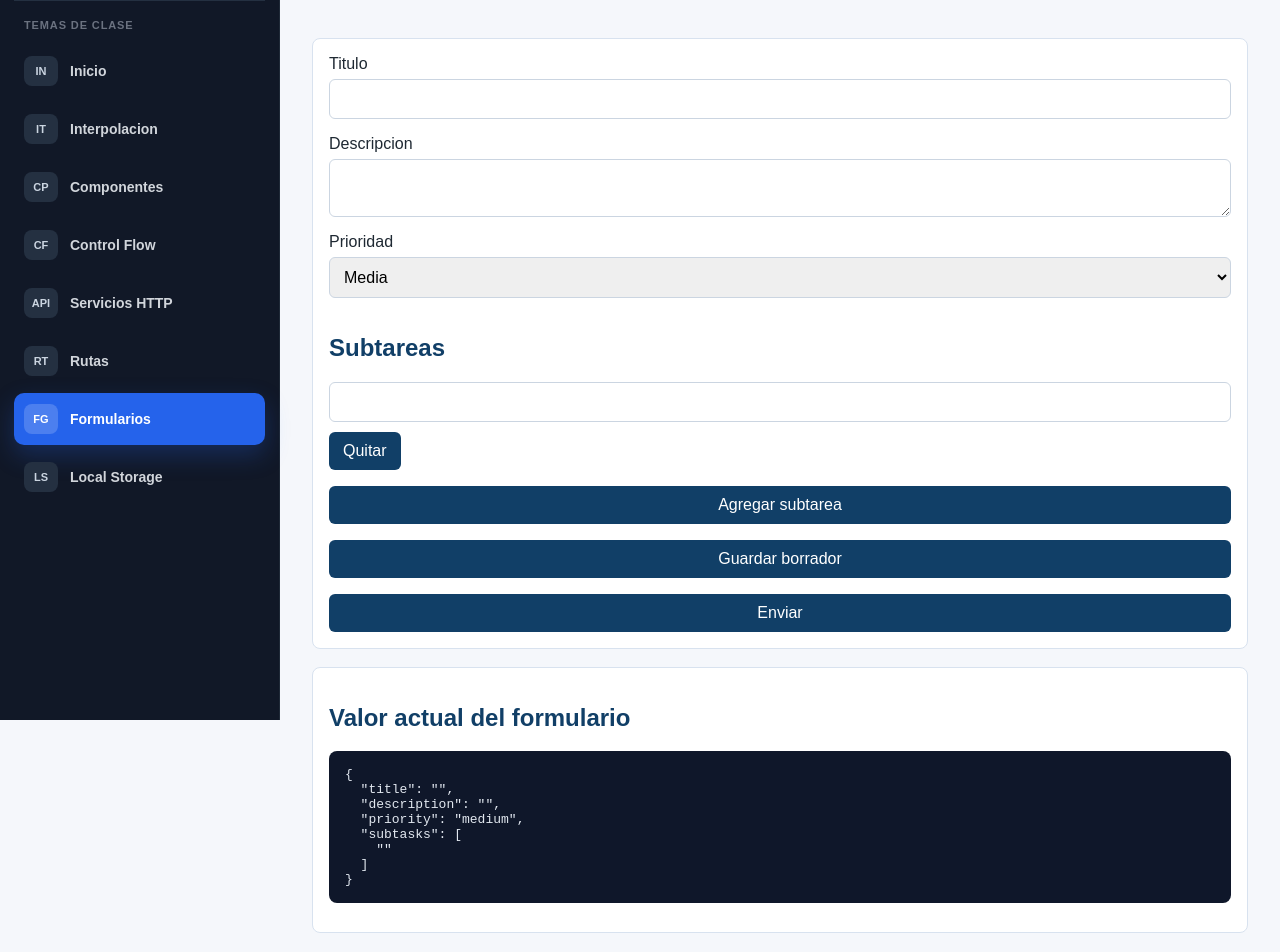
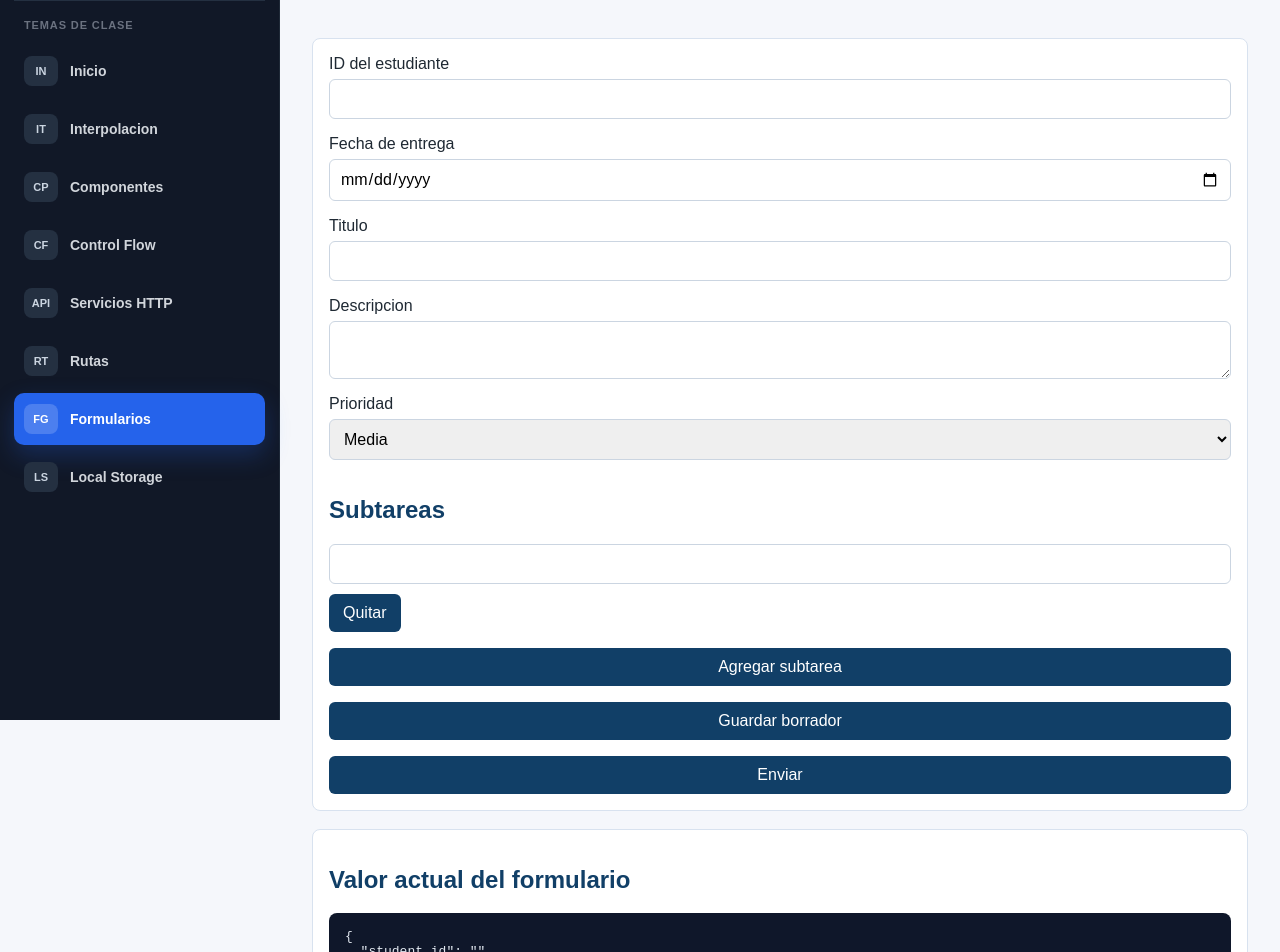
Before and after one commit to iaastudillo/ProyectoFinalAngular, an Angular app in the folder proyecto_final/: page /formularios in a window 1280 px wide. Shown: the part 80-1032 px from the top of the page. Built offline with nearby package versions, Linux system fonts and the light colour scheme.

Commit message:
Se completa tarea 8

```diff
--- a/proyecto_final/src/app/features/forms/forms.page.html
+++ b/proyecto_final/src/app/features/forms/forms.page.html
@@ -17,10 +17,32 @@
   Resultado esperado:
   El formulario valida campos, permite agregar subtareas y prepara datos para POST.
 -->
+
+<!-- DESARROLLO ACTIVIDAD 8 -->
 <section class="section">
   <h1>Formularios reactivos</h1>
 
   <form class="form" [formGroup]="taskForm" (ngSubmit)="submit()">
+    <label>
+      ID del estudiante
+      <input type="number" formControlName="student_id" />
+    </label>
+
+    @if (
+      taskForm.controls.student_id.touched && taskForm.controls.student_id.hasError('required')
+    ) {
+      <p class="error">El ID del estudiante es obligatorio.</p>
+    }
+
+    <label>
+      Fecha de entrega
+      <input type="date" formControlName="due_date" />
+    </label>
+
+    @if (taskForm.controls.due_date.touched && taskForm.controls.due_date.hasError('required')) {
+      <p class="error">La fecha de entrega es obligatoria.</p>
+    }
+
     <label>
       Titulo
       <input type="text" formControlName="title" />
@@ -35,6 +57,9 @@
       Cuando agregues Validators.minLength(3), muestra aqui un mensaje si el titulo es muy corto.
       Criterio de aceptacion: el mensaje debe aparecer solo si el control fue tocado.
     -->
+    @if (taskForm.controls.title.touched && taskForm.controls.title.hasError('minlength')) {
+      <p class="error">El titulo debe tener al menos 3 caracteres.</p>
+    }
 
     <label>
       Descripcion
@@ -63,12 +88,23 @@
           Mostrar un mensaje de error si esta subtarea esta vacia y ya fue tocada.
           Pista: subtask.touched && subtask.hasError('required')
         -->
+        @if (subtask.touched && subtask.hasError('required')) {
+          <p class="error">La subtarea no puede estar vacia.</p>
+        }
       }
     </div>
 
     <button type="button" (click)="addSubtask()">Agregar subtarea</button>
     <button type="button" (click)="saveDraft()">Guardar borrador</button>
     <button type="submit">Enviar</button>
+
+    @if (errorMessage()) {
+      <p class="error">{{ errorMessage() }}</p>
+    }
+
+    @if (successMessage()) {
+      <p class="success">{{ successMessage() }}</p>
+    }
   </form>
 
   <article class="card">
--- a/proyecto_final/src/app/features/forms/forms.page.ts
+++ b/proyecto_final/src/app/features/forms/forms.page.ts
@@ -1,15 +1,13 @@
 import { JsonPipe } from '@angular/common';
-import { Component, inject } from '@angular/core';
-import {
-  FormArray,
-  FormControl,
-  FormGroup,
-  ReactiveFormsModule,
-  Validators,
-} from '@angular/forms';
+import { Component, inject, signal } from '@angular/core';
+import { FormArray, FormControl, FormGroup, ReactiveFormsModule, Validators } from '@angular/forms';
 import { TaskDraftStorageService } from '../../services/task-draft-storage.service';
+import { CreateTaskPayload } from '../../models/task.model';
+import { AcademicApiService } from '../../services/academic-api.service';
 
 interface TaskForm {
+  student_id: FormControl<string>;
+  due_date: FormControl<string>;
   title: FormControl<string>;
   description: FormControl<string>;
   priority: FormControl<'low' | 'medium' | 'high'>;
@@ -44,18 +42,31 @@ export class FormsPage {
    * - Si el POST funciona, debe limpiar el formulario o mostrar la tarea creada.
    * - El payload debe respetar los nombres del backend: student_id y due_date.
    */
+
+  //DESARROLLO ACTIVIDAD 8
   private readonly draftStorage = inject(TaskDraftStorageService);
   private readonly draft = this.draftStorage.loadDraft();
+  private readonly academicApi = inject(AcademicApiService);
+  errorMessage = signal<string | null>(null);
+  successMessage = signal<string | null>(null);
 
   readonly taskForm = new FormGroup<TaskForm>({
+    student_id: new FormControl(this.draft.student_id, {
+      nonNullable: true,
+      validators: [Validators.required],
+    }),
+    due_date: new FormControl(this.draft.due_date, {
+      nonNullable: true,
+      validators: [Validators.required],
+    }),
     title: new FormControl(this.draft.title, {
       nonNullable: true,
-      validators: [Validators.required],
+      validators: [Validators.required, Validators.minLength(3)],
     }),
     description: new FormControl(this.draft.description, {
       nonNullable: true,
     }),
-    priority: new FormControl('medium', {
+    priority: new FormControl(this.draft.priority || 'medium', {
       nonNullable: true,
       validators: [Validators.required],
     }),
@@ -80,8 +91,11 @@ export class FormsPage {
 
   saveDraft(): void {
     this.draftStorage.saveDraft({
+      student_id: this.taskForm.controls.student_id.value,
+      due_date: this.taskForm.controls.due_date.value,
       title: this.taskForm.controls.title.value,
       description: this.taskForm.controls.description.value,
+      priority: this.taskForm.controls.priority.value,
     });
   }
 
@@ -105,5 +119,38 @@ export class FormsPage {
      * 5. Manejar next y error en subscribe.
      */
     console.log('Formulario valido:', this.taskForm.getRawValue());
+
+    this.errorMessage.set(null);
+    this.successMessage.set(null);
+    const value = this.taskForm.getRawValue();
+    const createTaskPayload: CreateTaskPayload = {
+      student_id: parseInt(value.student_id),
+      due_date: value.due_date,
+      title: value.title,
+      description: value.description.trim() ? value.description : null,
+      status: 'pending',
+      priority: value.priority,
+    };
+    this.academicApi.createTask(createTaskPayload).subscribe({
+      next: (task) => {
+        console.log('Se creo la tarea:', task);
+        this.successMessage.set('La tarea se creó correctamente');
+        this.draftStorage.clearDraft();
+        this.taskForm.reset({
+          student_id: '',
+          due_date: '',
+          title: '',
+          description: '',
+          priority: 'medium',
+        });
+        this.subtasks.clear();
+        this.addSubtask();
+      },
+      error: (error) => {
+        console.error('Error al crear tarea:', error);
+        this.errorMessage.set(error.error?.message || 'Error al crear la tarea');
+        console.log(this.errorMessage());
+      },
+    });
   }
 }
--- a/proyecto_final/src/app/services/task-draft-storage.service.ts
+++ b/proyecto_final/src/app/services/task-draft-storage.service.ts
@@ -2,6 +2,9 @@ import { inject, Injectable } from '@angular/core';
 import { LocalStorageService } from '../core/storage/local-storage.service';
 
 export interface TaskDraft {
+  student_id: string;
+  due_date: string;
+  priority?: 'low' | 'medium' | 'high';
   title: string;
   description: string;
 }
@@ -21,6 +24,9 @@ export class TaskDraftStorageService {
 
   loadDraft(): TaskDraft {
     return this.storage.getItem<TaskDraft>(TASK_DRAFT_KEY, {
+      student_id: '',
+      due_date: '',
+      priority: 'medium',
       title: '',
       description: '',
     });
```
